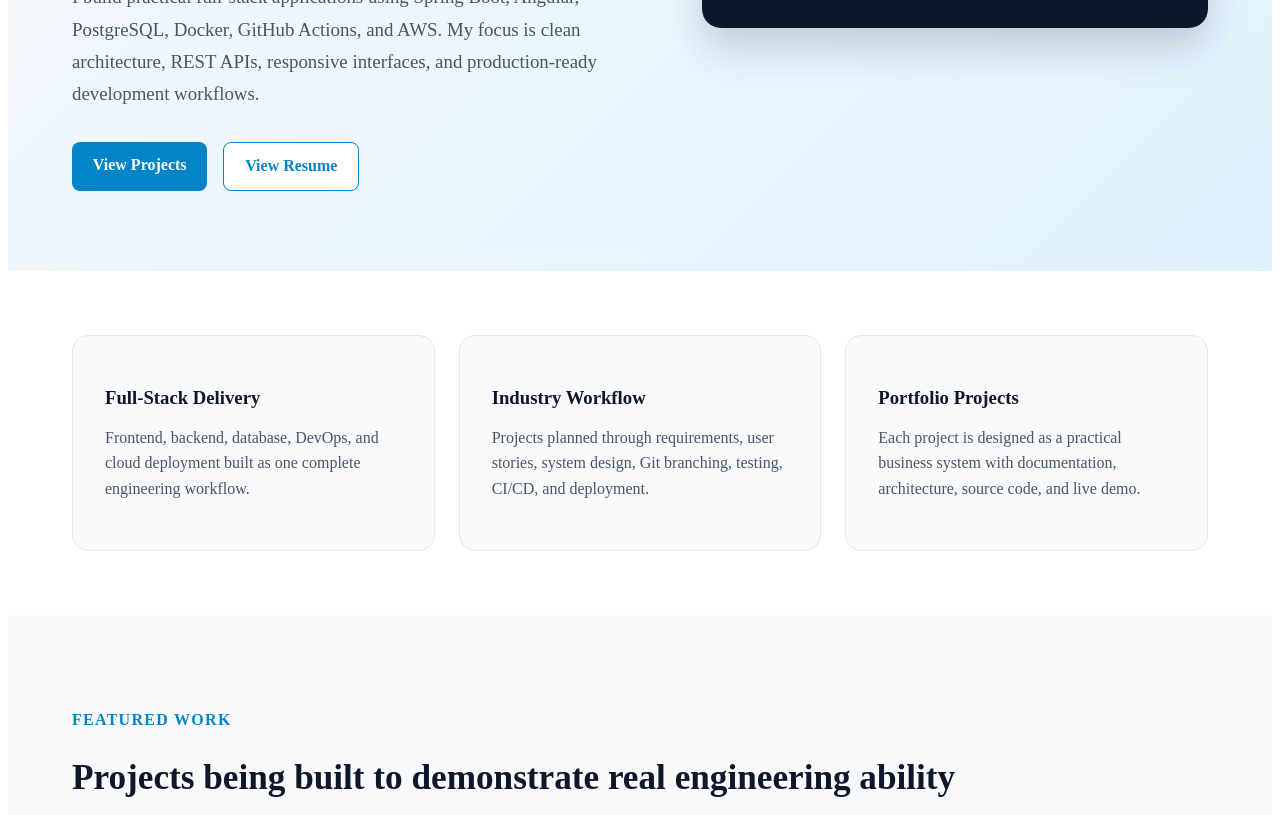
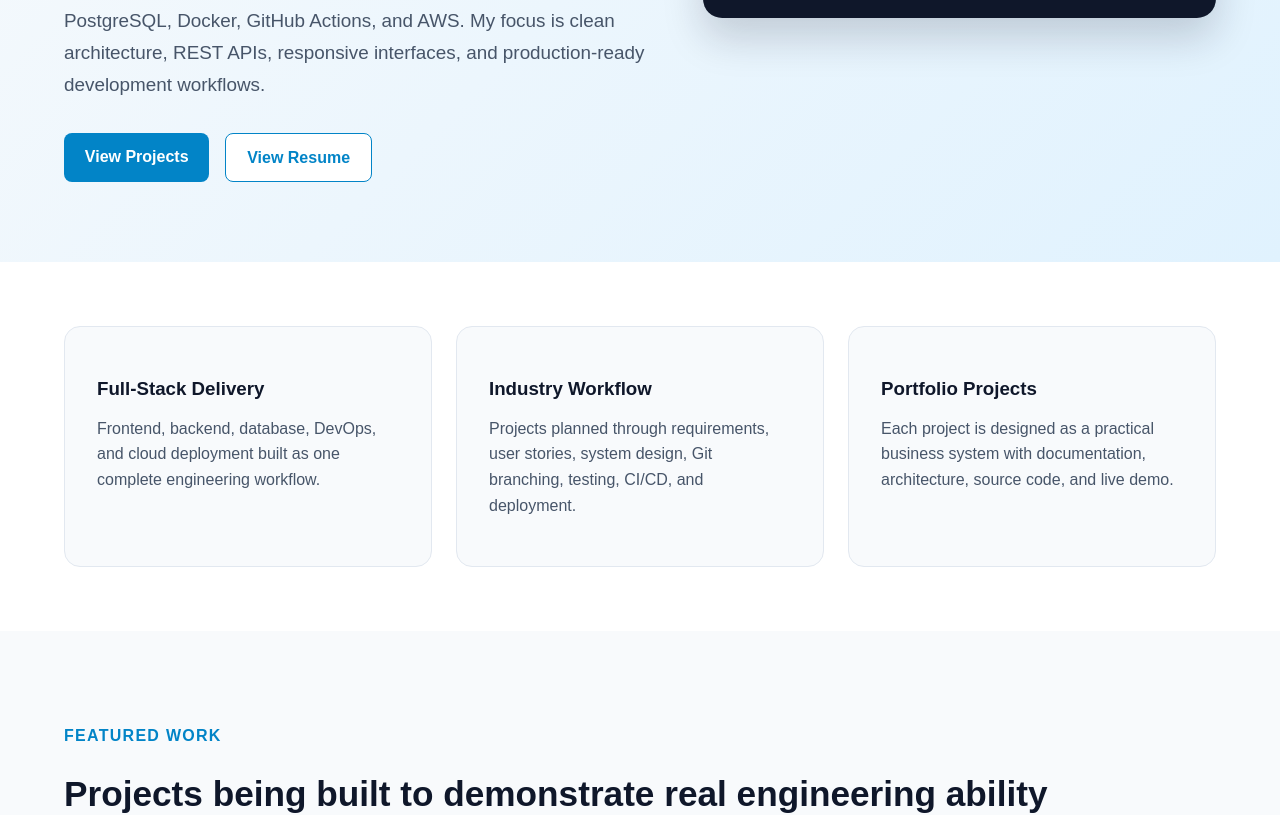
Before and after one commit to profjay1/portfolio-platform, an Angular app in the folder frontend/portfolio-frontend/: page / in a window 1280 px wide. Shown: the part 480-1295 px from the top of the page. Built offline with nearby package versions, Linux system fonts and the light colour scheme.

Commit message:
Add design system foundation and shared UI components

```diff
--- /dev/null
+++ b/frontend/portfolio-frontend/src/app/shared/section-header/section-header.css
@@ -0,0 +1,31 @@
+.section-header {
+
+max-width: 1100px;
+
+margin-bottom: 2rem;
+
+}
+
+.section-header h2 {
+
+font-size: 2.3rem;
+
+line-height: 1.2;
+
+margin: 0.5rem 0 1rem;
+
+color: var(--color-primary);
+
+}
+
+.section-description {
+
+color: var(--color-text-muted);
+
+font-size: 1.1rem;
+
+line-height: 1.7;
+
+max-width: 850px;
+
+}
--- /dev/null
+++ b/frontend/portfolio-frontend/src/app/shared/technology-pill/technology-pill.html
@@ -0,0 +1 @@
+<span class="technology-pill">{{ name }}</span>
--- a/frontend/portfolio-frontend/src/styles.css
+++ b/frontend/portfolio-frontend/src/styles.css
@@ -1 +1,129 @@
 /* You can add global styles to this file, and also import other style files */
+
+:root {
+
+--color-primary: #0f172a;
+
+--color-secondary: #0284c7;
+
+--color-accent: #38bdf8;
+
+--color-background: #f8fafc;
+
+--color-surface: #ffffff;
+
+--color-muted-surface: #f1f5f9;
+
+--color-text: #0f172a;
+
+--color-text-muted: #475569;
+
+--color-border: #e2e8f0;
+
+--radius-sm: 0.5rem;
+
+--radius-md: 1rem;
+
+--radius-lg: 1.25rem;
+
+--shadow-card: 0 20px 40px rgba(15, 23, 42, 0.08);
+
+--container-width: 1200px;
+
+}
+
+* {
+
+box-sizing: border-box;
+
+}
+
+html {
+
+scroll-behavior: smooth;
+
+}
+
+body {
+
+margin: 0;
+
+font-family: Arial, Helvetica, sans-serif;
+
+background: var(--color-background);
+
+color: var(--color-text);
+
+}
+
+a {
+
+color: inherit;
+
+}
+
+.container {
+
+width: min(100% - 2rem, var(--container-width));
+
+margin: 0 auto;
+
+}
+
+.section-padding {
+
+padding: 5rem 0;
+
+}
+
+.btn {
+
+display: inline-flex;
+
+align-items: center;
+
+justify-content: center;
+
+padding: 0.9rem 1.3rem;
+
+border-radius: var(--radius-sm);
+
+text-decoration: none;
+
+font-weight: 700;
+
+border: 1px solid transparent;
+
+cursor: pointer;
+
+}
+
+.btn-primary {
+
+background: var(--color-secondary);
+
+color: #ffffff;
+
+}
+
+.btn-secondary {
+
+background: #ffffff;
+
+color: var(--color-secondary);
+
+border-color: var(--color-secondary);
+
+}
+
+.section-label {
+
+color: var(--color-secondary);
+
+font-weight: 700;
+
+text-transform: uppercase;
+
+letter-spacing: 0.08em;
+
+}
```
Also changed, not shown: frontend/portfolio-frontend/src/app/shared/section-header/section-header.html (added, +9 -0 lines), frontend/portfolio-frontend/src/app/shared/section-header/section-header.ts (added, +23 -0 lines), frontend/portfolio-frontend/src/app/shared/technology-pill/technology-pill.css (added, +21 -0 lines), frontend/portfolio-frontend/src/app/shared/technology-pill/technology-pill.ts (added, +19 -0 lines), 2 other files (tests, documents, lock files or other folders).
